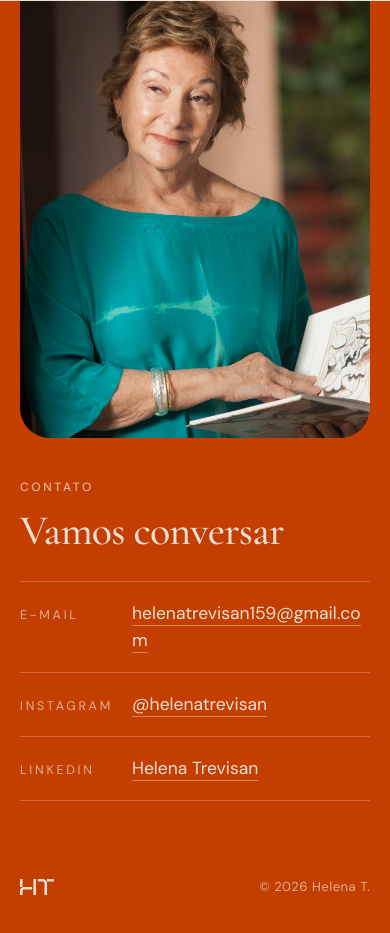
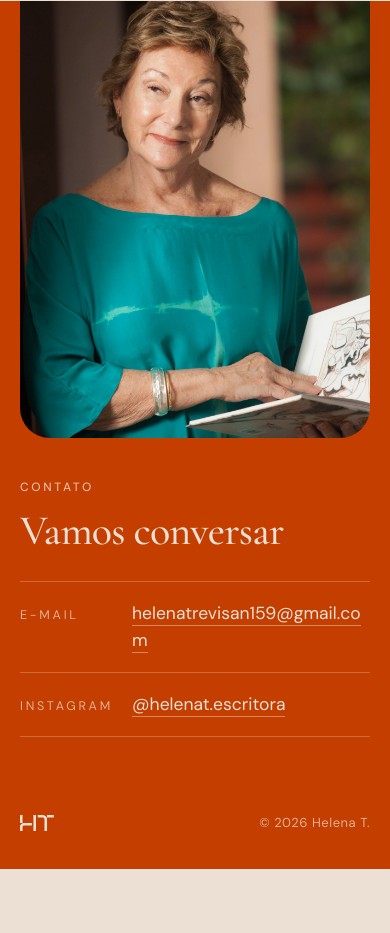
Before and after one commit to gabrielnmelo/helena, a plain HTML site: page index.html in a window 390 px wide. Shown: the part 4106-5039 px from the top of the page. After the commit the page ends 4975 px from the top, so only its background shows below. Drawn offline with nearby package versions, Linux system fonts and the light colour scheme.

Commit message:
Tweak quote box offset and clean up contact links
- Nudge the desktop pull-quote box 10px in from the right edge
  (margin-right reset to 0 on mobile so the centering stays true).
- Drop the LinkedIn row from the contato section.
- Point the Instagram link to instagram.com/helenat.escritora and
  update the display handle to @helenat.escritora.

https://claude.ai/code/session_01SuGDHnxkPDJH1x5LnG5J2r

```diff
--- a/index.html
+++ b/index.html
@@ -316,7 +316,7 @@
       background: linear-gradient(90deg, rgba(40,22,12,0) 28%, rgba(40,22,12,0.20) 58%, rgba(40,22,12,0.46) 100%);
     }
     .pullquote .container { width: 100%; display: flex; justify-content: flex-end; }
-    .pullquote__box { max-width: 42ch; }
+    .pullquote__box { max-width: 42ch; margin-right: 10px; }
     .pullquote__text {
       font-family: "Cormorant Garamond", serif;
       font-style: italic;
@@ -639,6 +639,7 @@
       .pullquote { text-align: center; }
       .pullquote .container { justify-content: center; }
       .pullquote::before { background: rgba(0,0,0,0.32) !important; }
+      .pullquote__box { margin-right: 0; }
       .pullquote__text { font-size: 44px !important; margin: 0 auto; max-width: 18ch; }
       .pullquote__caption { font-size: 18.5px !important; margin-left: auto; margin-right: auto; }
 
@@ -815,11 +816,7 @@ seu olhar estético e sua criação literária.</p>
             </div>
             <div class="contact__item">
               <dt>Instagram</dt>
-              <dd><a href="#">@helenatrevisan</a></dd>
-            </div>
-            <div class="contact__item">
-              <dt>LinkedIn</dt>
-              <dd><a href="#">Helena Trevisan</a></dd>
+              <dd><a href="https://instagram.com/helenat.escritora">@helenat.escritora</a></dd>
             </div>
           </dl>
         </div>
```
